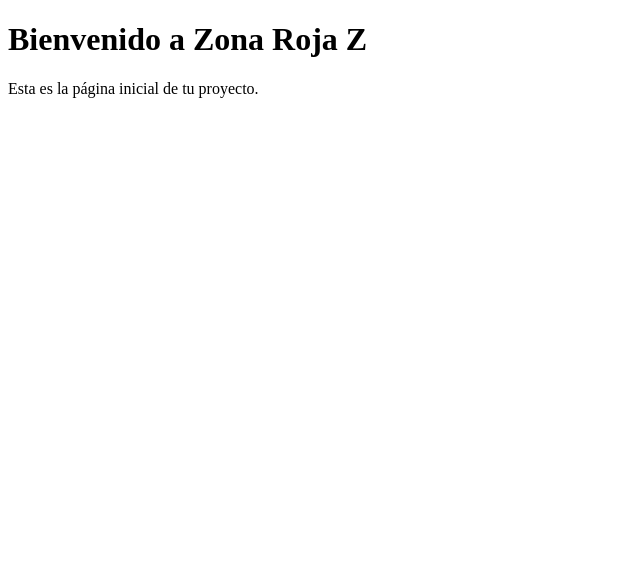
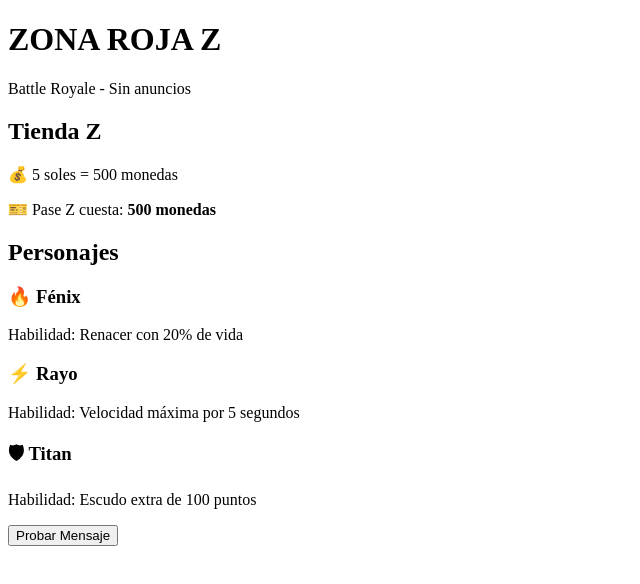
Before and after one commit to eissensanchezculquipoma23-png/ZONA-ROJA-Z-, a plain HTML site: page index.html in a window 1280 px wide. Shown: the whole page, without its empty margins (0-640 px from the left). Drawn offline with Linux system fonts and the light colour scheme.

Commit message:
índice.html
Creando indice.html

```diff
--- a/index.html
+++ b/index.html
@@ -4,9 +4,43 @@
   <meta charset="UTF-8">
   <meta name="viewport" content="width=device-width, initial-scale=1.0">
   <title>Zona Roja Z</title>
+  <link rel="stylesheet" href="estilo.css">
 </head>
 <body>
-  <h1>Bienvenido a Zona Roja Z</h1>
-  <p>Esta es la página inicial de tu proyecto.</p>
+
+  <header>
+    <h1>ZONA ROJA Z</h1>
+    <p>Battle Royale - Sin anuncios</p>
+  </header>
+
+  <section class="tienda">
+    <h2>Tienda Z</h2>
+    <p>💰 5 soles = 500 monedas</p>
+    <p>🎫 Pase Z cuesta: <strong>500 monedas</strong></p>
+  </section>
+
+  <section class="personajes">
+    <h2>Personajes</h2>
+
+    <div class="personaje">
+      <h3>🔥 Fénix</h3>
+      <p>Habilidad: Renacer con 20% de vida</p>
+    </div>
+
+    <div class="personaje">
+      <h3>⚡ Rayo</h3>
+      <p>Habilidad: Velocidad máxima por 5 segundos</p>
+    </div>
+
+    <div class="personaje">
+      <h3>🛡 Titan</h3>
+      <p>Habilidad: Escudo extra de 100 puntos</p>
+    </div>
+
+  </section>
+
+  <button id="btnMensaje">Probar Mensaje</button>
+
+  <script src="script.js"></script>
 </body>
-    </html>
+                            </html>
```
